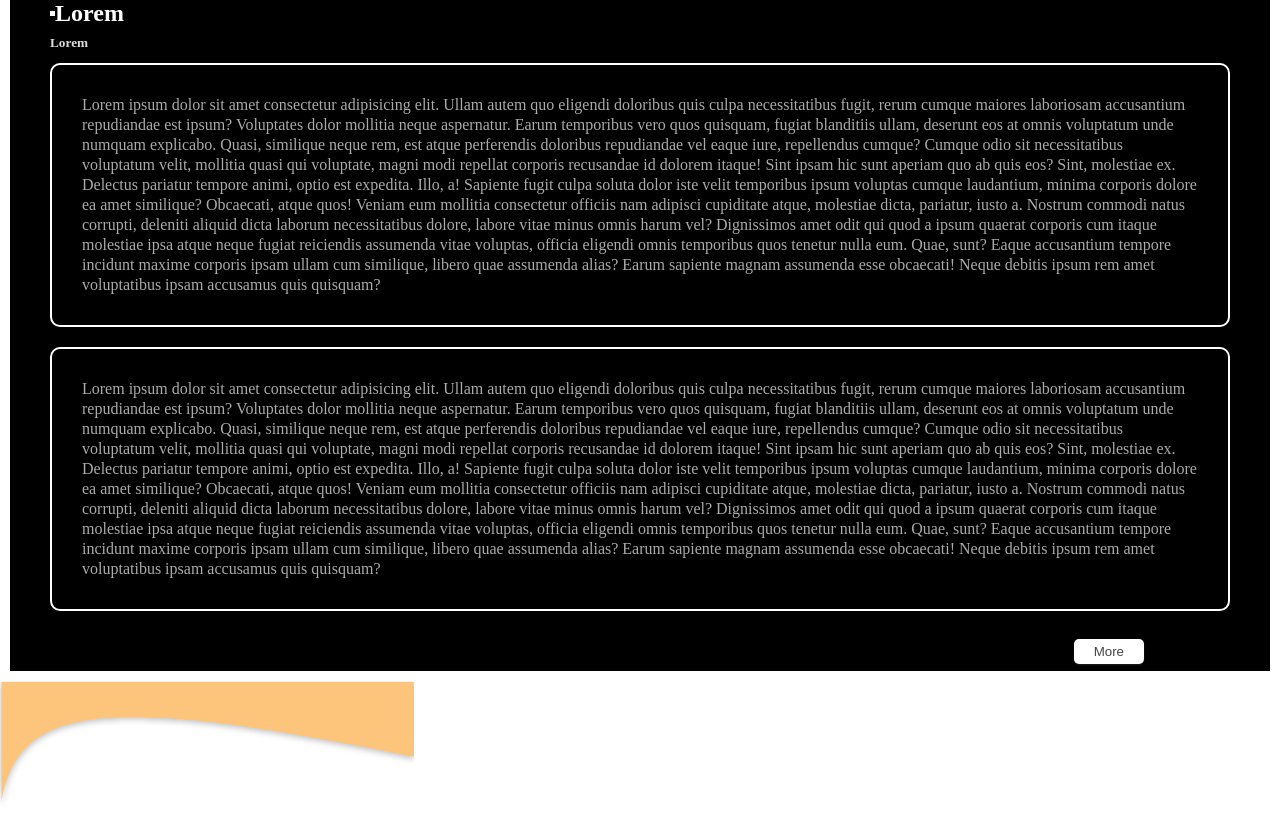
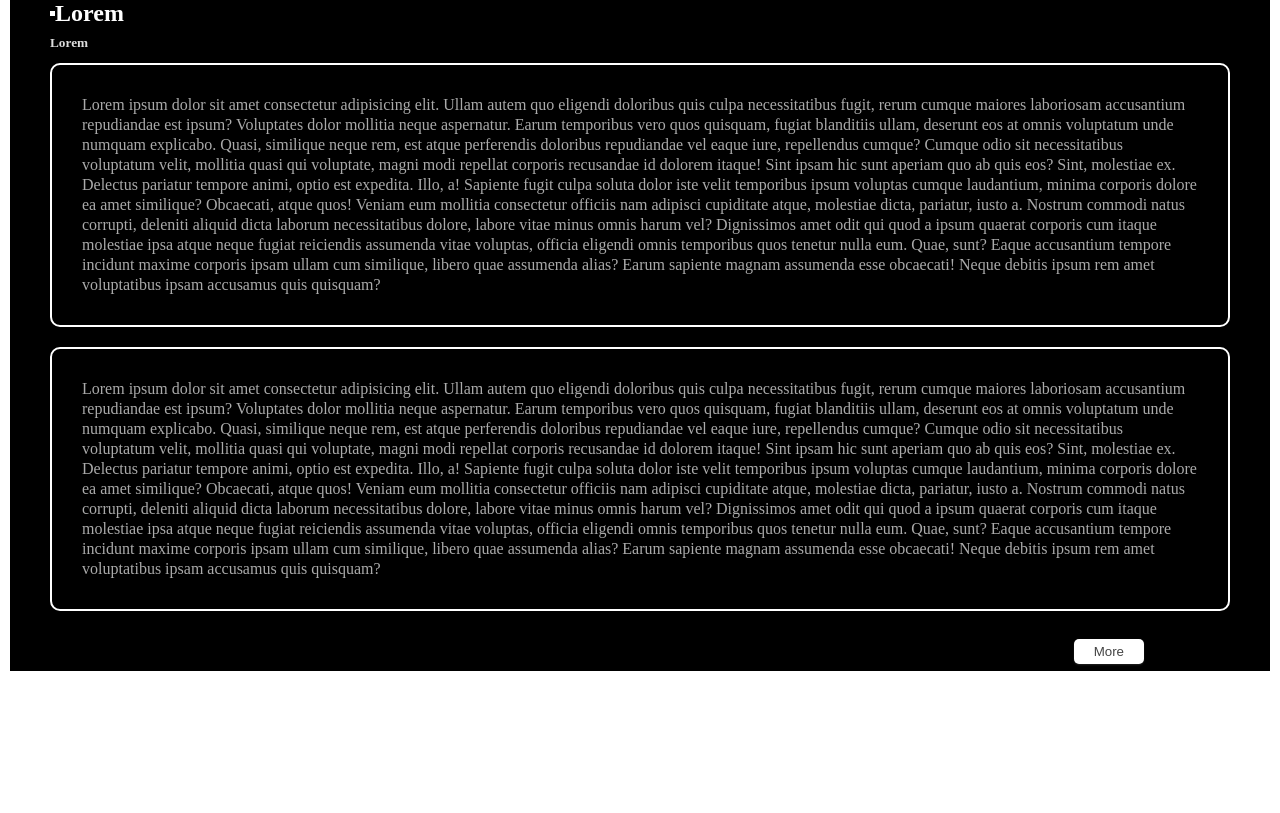
Before and after one commit to Primo1991/Website_example1, a plain HTML site: page index.html in a window 1280 px wide. Shown: the part 847-1660 px from the top of the page. After the commit the page ends 1528 px from the top, so only its background shows below. Drawn offline with Linux system fonts and the light colour scheme.

Commit message:
default setup

```diff
--- a/index.html
+++ b/index.html
@@ -50,23 +50,7 @@
             <button class='btn-section active'>More</button>
         </section>
     </div>
-    <script src='js/main5.js'></script>
-    <svg width="414" height="128" viewBox="0 0 414 128" fill="none" xmlns="http://www.w3.org/2000/svg">
-        <g filter="url(#filter0_d)">
-        <path d="M414 1H1.5V120C18.1435 27.2563 92.5747 9.22447 414 75.5V1Z" fill="#FDC57B"/>
-        </g>
-        <defs>
-        <filter id="filter0_d" x="-4.5" y="-3" width="424.5" height="131" filterUnits="userSpaceOnUse" color-interpolation-filters="sRGB">
-        <feFlood flood-opacity="0" result="BackgroundImageFix"/>
-        <feColorMatrix in="SourceAlpha" type="matrix" values="0 0 0 0 0 0 0 0 0 0 0 0 0 0 0 0 0 0 127 0"/>
-        <feOffset dy="2"/>
-        <feGaussianBlur stdDeviation="3"/>
-        <feColorMatrix type="matrix" values="0 0 0 0 0 0 0 0 0 0 0 0 0 0 0 0 0 0 0.25 0"/>
-        <feBlend mode="normal" in2="BackgroundImageFix" result="effect1_dropShadow"/>
-        <feBlend mode="normal" in="SourceGraphic" in2="effect1_dropShadow" result="shape"/>
-        </filter>
-        </defs>
-        </svg>
+    <script src='js/script.js'></script>
 
 </body>
 
--- a/js/main.js
+++ b/js/main.js
@@ -53,6 +53,8 @@ const colors = ["red", "green", "black", "yellow", "white", "gold", "silver", "b
 
 for (const color of colors) {
  console.log("mój ulubiony kolor to: " + color);
+
+
 }
 
 
```
